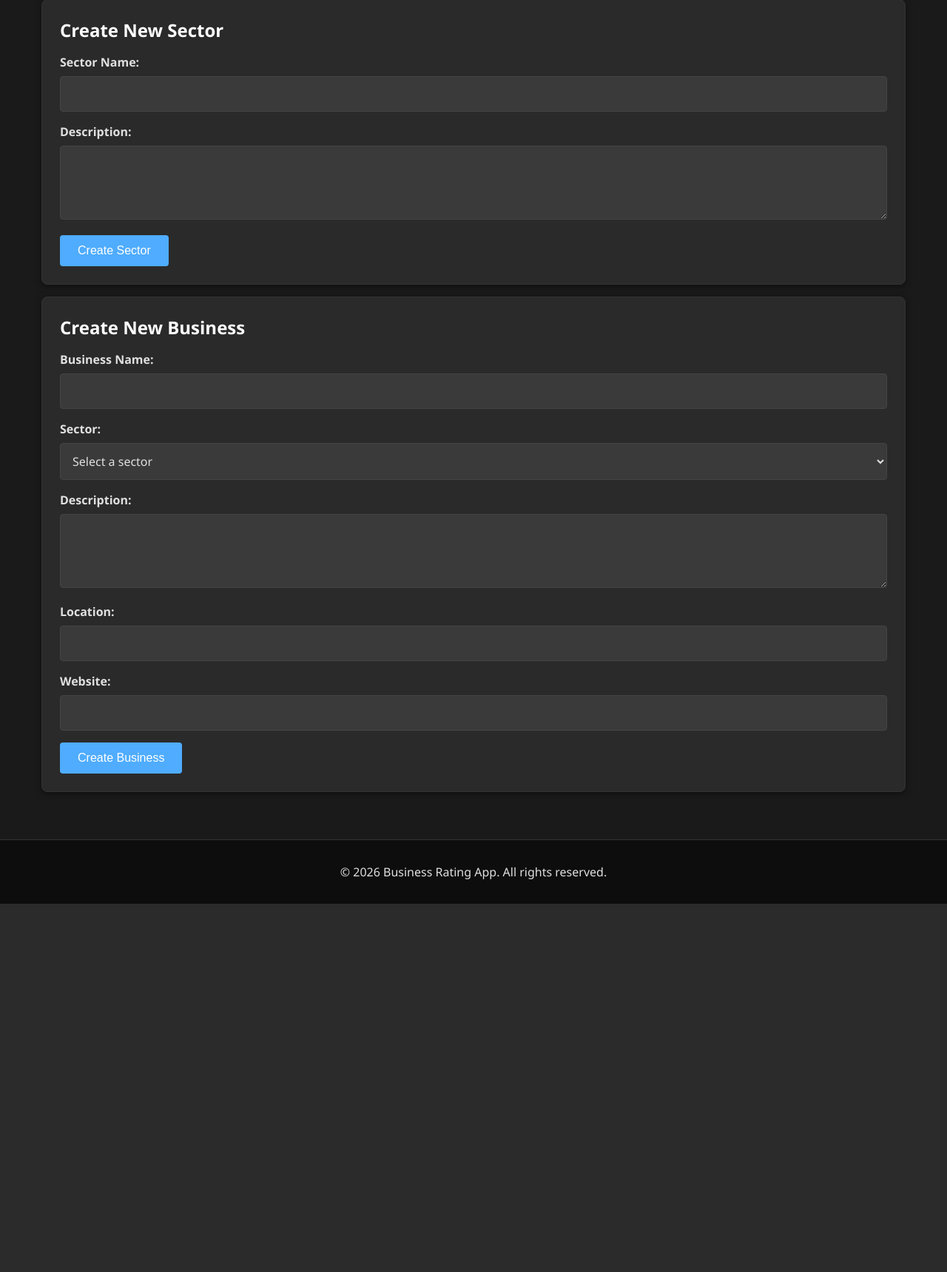
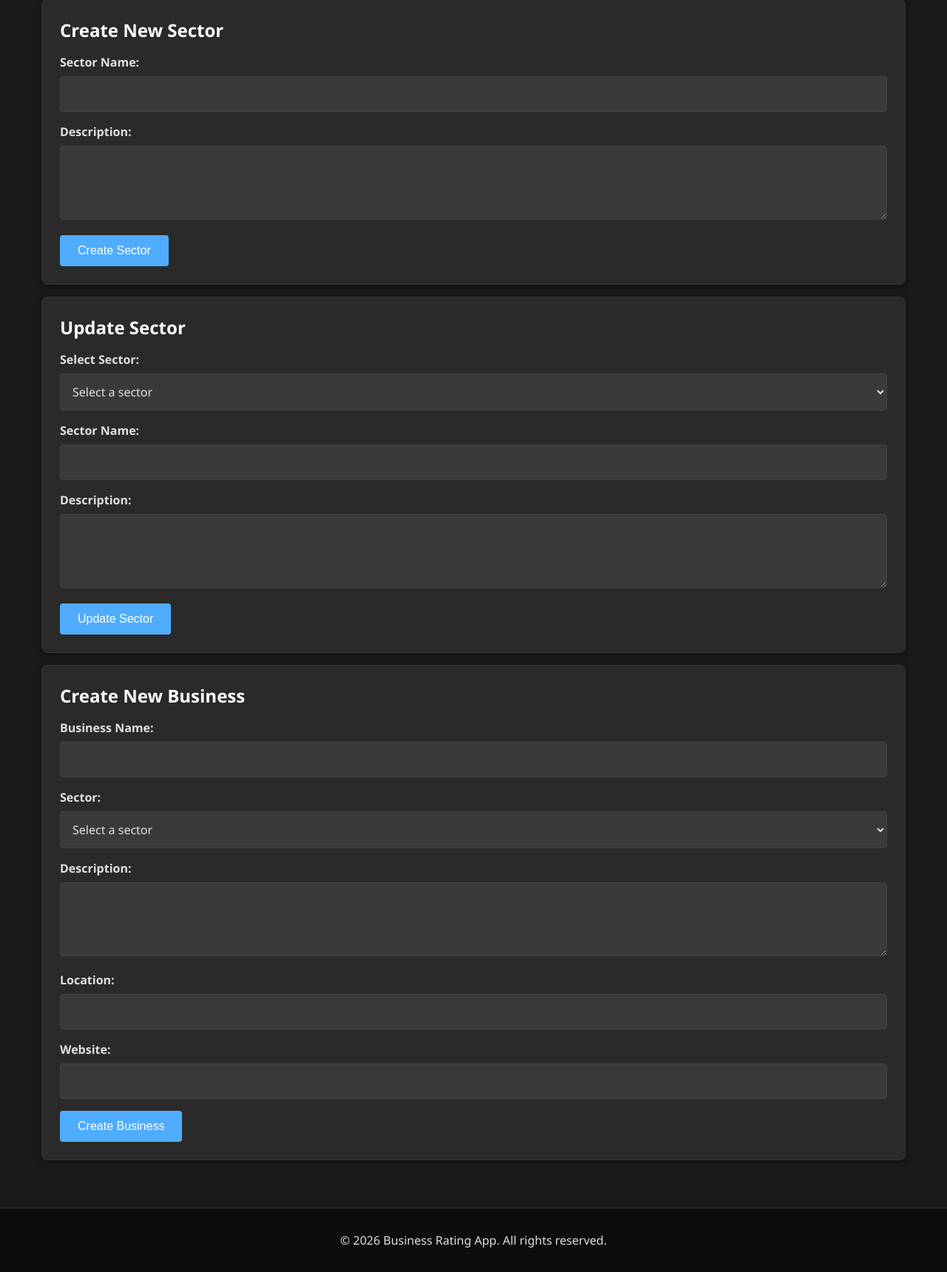
Before and after one commit to souramanse-web/Business-Ratings, a Flask app: template templates/admin_dashboard.html in a window 1280 px wide. Shown: the part 693-2413 px from the top of the page at 74% size. Before the commit the page ends 1915 px from the top, so only its background shows below. Run offline with Flask 3, Linux system fonts and the light colour scheme; the template is opened without the code that fills it, so the values that code supplies are empty.

Commit message:
Add admin sector update endpoint and dashboard form

```diff
--- a/app.py
+++ b/app.py
@@ -454,6 +454,32 @@
     return jsonify([s.to_dict() for s in sectors])
 
 
+@app.route('/admin/sectors/<int:sector_id>', methods=['PUT'])
+@login_required
+def admin_update_sector(sector_id):
+    if not current_user.is_admin:
+        return jsonify({'error': 'Unauthorized'}), 403
+
+    data = request.get_json(silent=True) or {}
+    name = (data.get('name') or '').strip()
+    description = (data.get('description') or '').strip()
+
+    if not name:
+        return jsonify({'error': 'Sector name is required'}), 400
+
+    sector = Sector.query.get_or_404(sector_id)
+
+    duplicate = Sector.query.filter(Sector.name == name, Sector.id != sector_id).first()
+    if duplicate:
+        return jsonify({'error': 'Sector name already exists'}), 400
+
+    sector.name = name
+    sector.description = description
+    db.session.commit()
+
+    return jsonify(sector.to_dict()), 200
+
+
 @app.route('/admin/businesses', methods=['GET', 'POST'])
 @login_required
 def admin_businesses():
--- a/templates/admin_dashboard.html
+++ b/templates/admin_dashboard.html
@@ -90,6 +90,27 @@
     </div>
 
     <div class="card">
+        <h2>Update Sector</h2>
+        <form id="updateSectorForm">
+            <div class="form-group">
+                <label for="updateSectorId">Select Sector:</label>
+                <select id="updateSectorId" required>
+                    <option value="">Select a sector</option>
+                </select>
+            </div>
+            <div class="form-group">
+                <label for="updateSectorName">Sector Name:</label>
+                <input type="text" id="updateSectorName" required>
+            </div>
+            <div class="form-group">
+                <label for="updateSectorDesc">Description:</label>
+                <textarea id="updateSectorDesc"></textarea>
+            </div>
+            <button type="submit" class="btn">Update Sector</button>
+        </form>
+    </div>
+
+    <div class="card">
         <h2>Create New Business</h2>
         <form id="businessForm">
             <div class="form-group">
@@ -121,22 +142,50 @@
 
 <script>
 document.addEventListener('DOMContentLoaded', async function() {
+    let sectorCache = [];
+
+    async function loadSectorsForAdmin() {
+        const response = await fetch('/admin/sectors');
+        if (!response.ok) {
+            throw new Error('Failed to load sectors');
+        }
+
+        sectorCache = await response.json();
+
+        const createSelect = document.getElementById('businessSector');
+        const updateSelect = document.getElementById('updateSectorId');
+
+        createSelect.innerHTML = '<option value="">Select a sector</option>';
+        updateSelect.innerHTML = '<option value="">Select a sector</option>';
+
+        sectorCache.forEach(sector => {
+            const createOption = document.createElement('option');
+            createOption.value = sector.id;
+            createOption.textContent = sector.name;
+            createSelect.appendChild(createOption);
+
+            const updateOption = document.createElement('option');
+            updateOption.value = sector.id;
+            updateOption.textContent = sector.name;
+            updateSelect.appendChild(updateOption);
+        });
+    }
+
     // Load sectors for dropdown
     try {
-        const response = await fetch('/admin/sectors');
-        if (response.ok) {
-            const sectors = await response.json();
-            const select = document.getElementById('businessSector');
-            sectors.forEach(sector => {
-                const option = document.createElement('option');
-                option.value = sector.id;
-                option.textContent = sector.name;
-                select.appendChild(option);
-            });
-        }
+        await loadSectorsForAdmin();
     } catch (error) {
         console.error('Error loading sectors:', error);
     }
+
+    // Prefill update form when a sector is selected
+    document.getElementById('updateSectorId').addEventListener('change', function() {
+        const sectorId = parseInt(this.value, 10);
+        const selected = sectorCache.find(s => s.id === sectorId);
+
+        document.getElementById('updateSectorName').value = selected ? selected.name : '';
+        document.getElementById('updateSectorDesc').value = selected ? (selected.description || '') : '';
+    });
 
     // Handle sector creation
     document.getElementById('sectorForm').addEventListener('submit', async function(e) {
@@ -195,6 +244,42 @@
         }
     });
 
+    // Handle sector update
+    document.getElementById('updateSectorForm').addEventListener('submit', async function(e) {
+        e.preventDefault();
+
+        const sectorId = parseInt(document.getElementById('updateSectorId').value, 10);
+        if (!sectorId) {
+            alert('Please select a sector to update');
+            return;
+        }
+
+        try {
+            const response = await fetch(`/admin/sectors/${sectorId}`, {
+                method: 'PUT',
+                headers: {
+                    'Content-Type': 'application/json',
+                },
+                body: JSON.stringify({
+                    name: document.getElementById('updateSectorName').value,
+                    description: document.getElementById('updateSectorDesc').value,
+                })
+            });
+
+            const data = await response.json();
+            if (response.ok) {
+                alert('Sector updated successfully!');
+                await loadSectorsForAdmin();
+                document.getElementById('updateSectorId').value = data.id;
+            } else {
+                alert(data.error || 'Error updating sector');
+            }
+        } catch (error) {
+            console.error('Error:', error);
+            alert('Error updating sector');
+        }
+    });
+
     // Handle sample data reseed
     const seedBtn = document.getElementById('seedDataBtn');
     if (seedBtn) {
```
